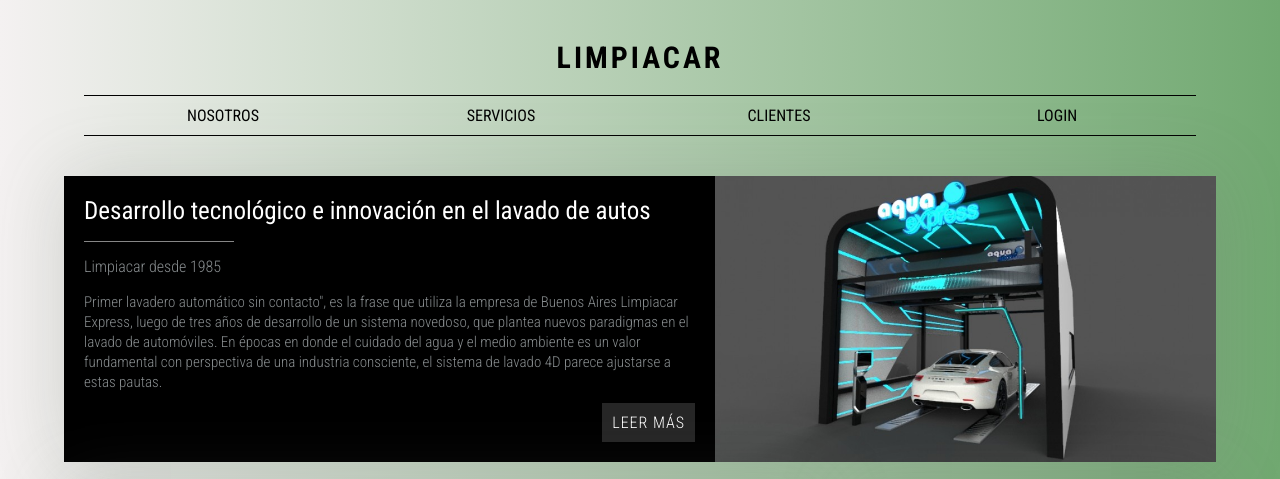
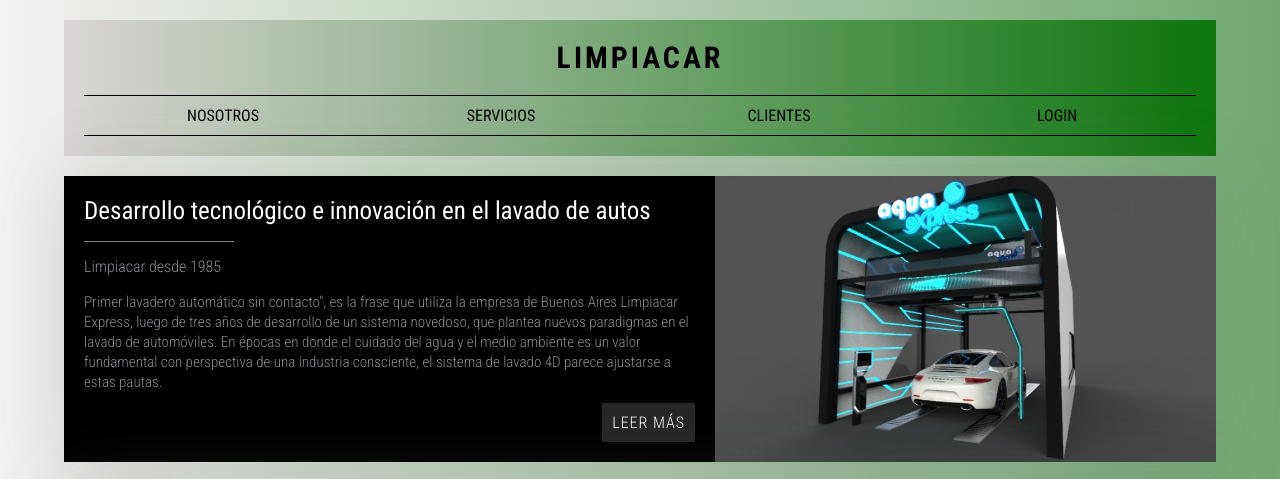
Before and after one commit to Anembus/git.bustos, a plain HTML site: page index.html in a window 1280 px wide. Shown: the top 479 px of the page. Drawn offline with Linux system fonts and the light colour scheme.

Commit message:
header del css correccion del error

```diff
--- a/style/style.css
+++ b/style/style.css
@@ -40,7 +40,7 @@
 .header {
     grid-area: header;
     padding: 20px;
-    background-image: linear-gradient(to right, rgb(218, 213, 213), , rgb(13, 117, 13))
+    background-image: linear-gradient(to right, rgb(218, 213, 213), rgb(13, 117, 13))
 }
 
 .header .logo {
```
